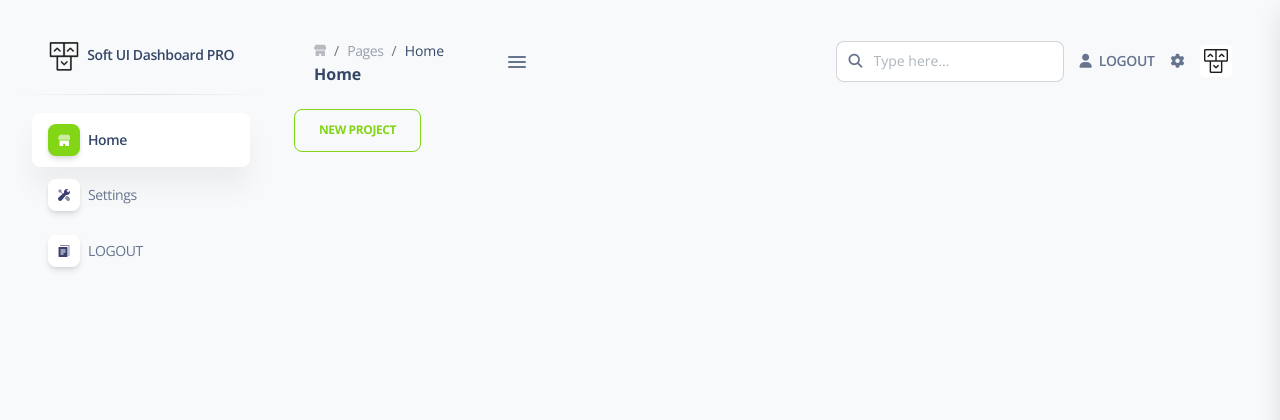
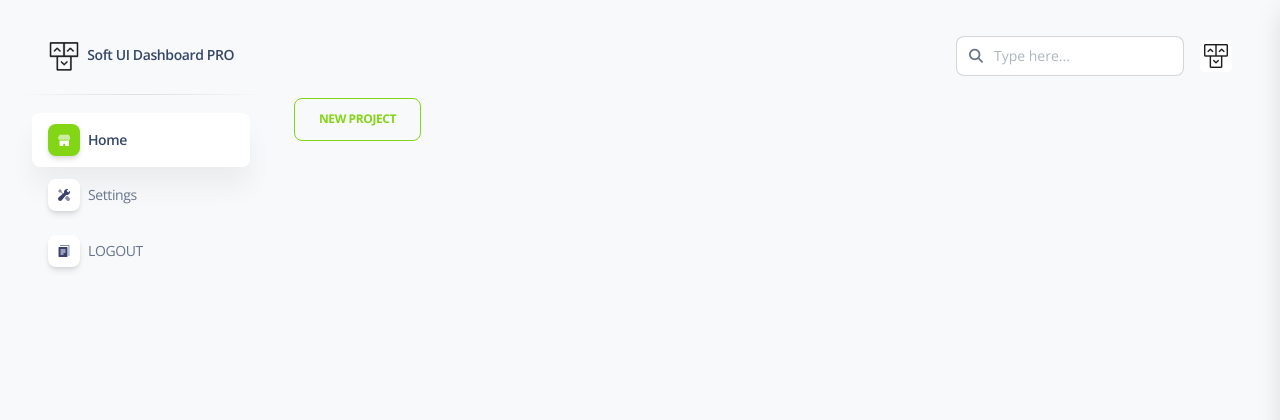
Before and after one commit to Chetan1330/Newsoftui, a Django app: page /image/ in a window 1280 px wide. Shown: the top 420 px of the page. Run offline with Django 3.2, Linux system fonts and the light colour scheme; data comes from the database, SQL or seed files in the repository; some libraries are stand-ins or nearby versions.

Commit message:
Update navigation.html

```diff
--- a/apps/templates/includes/navigation.html
+++ b/apps/templates/includes/navigation.html
@@ -1,39 +1,9 @@
 {% load static %}
-    <nav class="navbar navbar-main navbar-expand-lg position-sticky mt-4 top-1 px-0 mx-4 shadow-none border-radius-xl z-index-sticky" id="navbarBlur" data-scroll="true">
+<nav
+  class="navbar navbar-main navbar-expand-lg position-sticky mt-4 top-1 px-0 mx-4 shadow-none border-radius-xl z-index-sticky"
+  id="navbarBlur" data-scroll="true">
   <div class="container-fluid py-1 px-3">
-        <nav aria-label="breadcrumb">
-          <ol class="breadcrumb bg-transparent mb-0 pb-0 pt-1 px-0 me-sm-6 me-5">
-            <li class="breadcrumb-item text-sm">
-              <a class="opacity-3 text-dark" href="javascript:;">
-                <svg width="12px" height="12px" class="mb-1" viewBox="0 0 45 40" version="1.1" xmlns="http://www.w3.org/2000/svg" xmlns:xlink="http://www.w3.org/1999/xlink">
-                  <title>shop </title>
-                  <g stroke="none" stroke-width="1" fill="none" fill-rule="evenodd">
-                    <g transform="translate(-1716.000000, -439.000000)" fill="#252f40" fill-rule="nonzero">
-                      <g transform="translate(1716.000000, 291.000000)">
-                        <g transform="translate(0.000000, 148.000000)">
-                          <path d="M46.7199583,10.7414583 L40.8449583,0.949791667 C40.4909749,0.360605034 39.8540131,0 39.1666667,0 L7.83333333,0 C7.1459869,0 6.50902508,0.360605034 6.15504167,0.949791667 L0.280041667,10.7414583 C0.0969176761,11.0460037 -1.23209662e-05,11.3946378 -1.23209662e-05,11.75 C-0.00758042603,16.0663731 3.48367543,19.5725301 7.80004167,19.5833333 L7.81570833,19.5833333 C9.75003686,19.5882688 11.6168794,18.8726691 13.0522917,17.5760417 C16.0171492,20.2556967 20.5292675,20.2556967 23.494125,17.5760417 C26.4604562,20.2616016 30.9794188,20.2616016 33.94575,17.5760417 C36.2421905,19.6477597 39.5441143,20.1708521 42.3684437,18.9103691 C45.1927731,17.649886 47.0084685,14.8428276 47.0000295,11.75 C47.0000295,11.3946378 46.9030823,11.0460037 46.7199583,10.7414583 Z"></path>
-                          <path d="M39.198,22.4912623 C37.3776246,22.4928106 35.5817531,22.0149171 33.951625,21.0951667 L33.92225,21.1107282 C31.1430221,22.6838032 27.9255001,22.9318916 24.9844167,21.7998837 C24.4750389,21.605469 23.9777983,21.3722567 23.4960833,21.1018359 L23.4745417,21.1129513 C20.6961809,22.6871153 17.4786145,22.9344611 14.5386667,21.7998837 C14.029926,21.6054643 13.533337,21.3722507 13.0522917,21.1018359 C11.4250962,22.0190609 9.63246555,22.4947009 7.81570833,22.4912623 C7.16510551,22.4842162 6.51607673,22.4173045 5.875,22.2911849 L5.875,44.7220845 C5.875,45.9498589 6.7517757,46.9451667 7.83333333,46.9451667 L19.5833333,46.9451667 L19.5833333,33.6066734 L27.4166667,33.6066734 L27.4166667,46.9451667 L39.1666667,46.9451667 C40.2482243,46.9451667 41.125,45.9498589 41.125,44.7220845 L41.125,22.2822926 C40.4887822,22.4116582 39.8442868,22.4815492 39.198,22.4912623 Z"></path>
-                        </g>
-                      </g>
-                    </g>
-                  </g>
-                </svg>
-              </a>
-            </li>
-            <li class="breadcrumb-item text-sm"><a class="opacity-5 text-dark" href="javascript:;">Pages</a></li>
-            <li class="breadcrumb-item text-sm text-dark active" aria-current="page">Home</li>
-          </ol>
-          <h6 class="font-weight-bolder mb-0">Home</h6>
-        </nav>
-        <div class="sidenav-toggler sidenav-toggler-inner d-xl-block d-none ">
-          <a href="javascript:;" class="nav-link text-body p-0">
-            <div class="sidenav-toggler-inner">
-              <i class="sidenav-toggler-line"></i>
-              <i class="sidenav-toggler-line"></i>
-              <i class="sidenav-toggler-line"></i>
-            </div>
-          </a>
-        </div>
+
     <div class="collapse navbar-collapse mt-sm-0 mt-2 me-md-0 me-sm-4" id="navbar">
       <div class="ms-md-auto pe-md-3 d-flex align-items-center">
         <div class="input-group">
@@ -42,48 +12,22 @@
         </div>
       </div>
       <ul class="navbar-nav  justify-content-end">
-            <li class="nav-item d-flex align-items-center">
 
-              <a href="{% url 'logout' %}"
-                 class="nav-link text-body font-weight-bold px-0">
-                <i class="fa fa-user me-sm-1"></i>
-                <span class="d-sm-inline d-none">LOGOUT</span>
-              </a>
 
-            </li>
-            <li class="nav-item d-xl-none ps-3 d-flex align-items-center">
-              <a href="javascript:;" class="nav-link text-body p-0" id="iconNavbarSidenav">
-                <div class="sidenav-toggler-inner">
-                  <i class="sidenav-toggler-line"></i>
-                  <i class="sidenav-toggler-line"></i>
-                  <i class="sidenav-toggler-line"></i>
-                </div>
-              </a>
-            </li>
-            <li class="nav-item px-3 d-flex align-items-center">
-              <a href="javascript:;" class="nav-link text-body p-0">
-                <i class="fa fa-cog fixed-plugin-button-nav cursor-pointer"></i>
-              </a>
-            </li>
         <li class="nav-item dropdown pe-2 d-flex align-items-center">
-              <a href="javascript:;" class="nav-link text-body p-0" id="dropdownMenuButton" data-bs-toggle="dropdown" aria-expanded="false">
-                <img class="img-radius" src="{% static 'assets/img/apple-icon.png' %}"
-                                         alt="User image">
+          <a href="javascript:;" class="nav-link text-body p-0" id="dropdownMenuButton" data-bs-toggle="dropdown"
+            aria-expanded="false">
+            <img class="img-radius" src="{% static 'assets/img/apple-icon.png' %}" alt="User image">
           </a>
           <ul class="dropdown-menu dropdown-menu-end px-2 py-3 me-sm-n4" aria-labelledby="dropdownMenuButton">
             <li class="mb-2">
-
-                  <a class="dropdown-item border-radius-md" href="javascript:;">
               <div class=" py-1">
-
-
-                        <a href="{% url 'logout' %}"
-                 class="nav-link text-body font-weight-bold px-0">
+                <a href="{% url 'logout' %}" class="nav-link text-body font-weight-bold px-0">
                   <i class="fa fa-user me-sm-1"></i>
                   <span class="d-sm-inline d-none">LOGOUT</span>
                 </a>
               </div>
-                  </a>
+
             </li>
 
           </ul>
```
Lines whose indentation alone changed are shown as unchanged.
